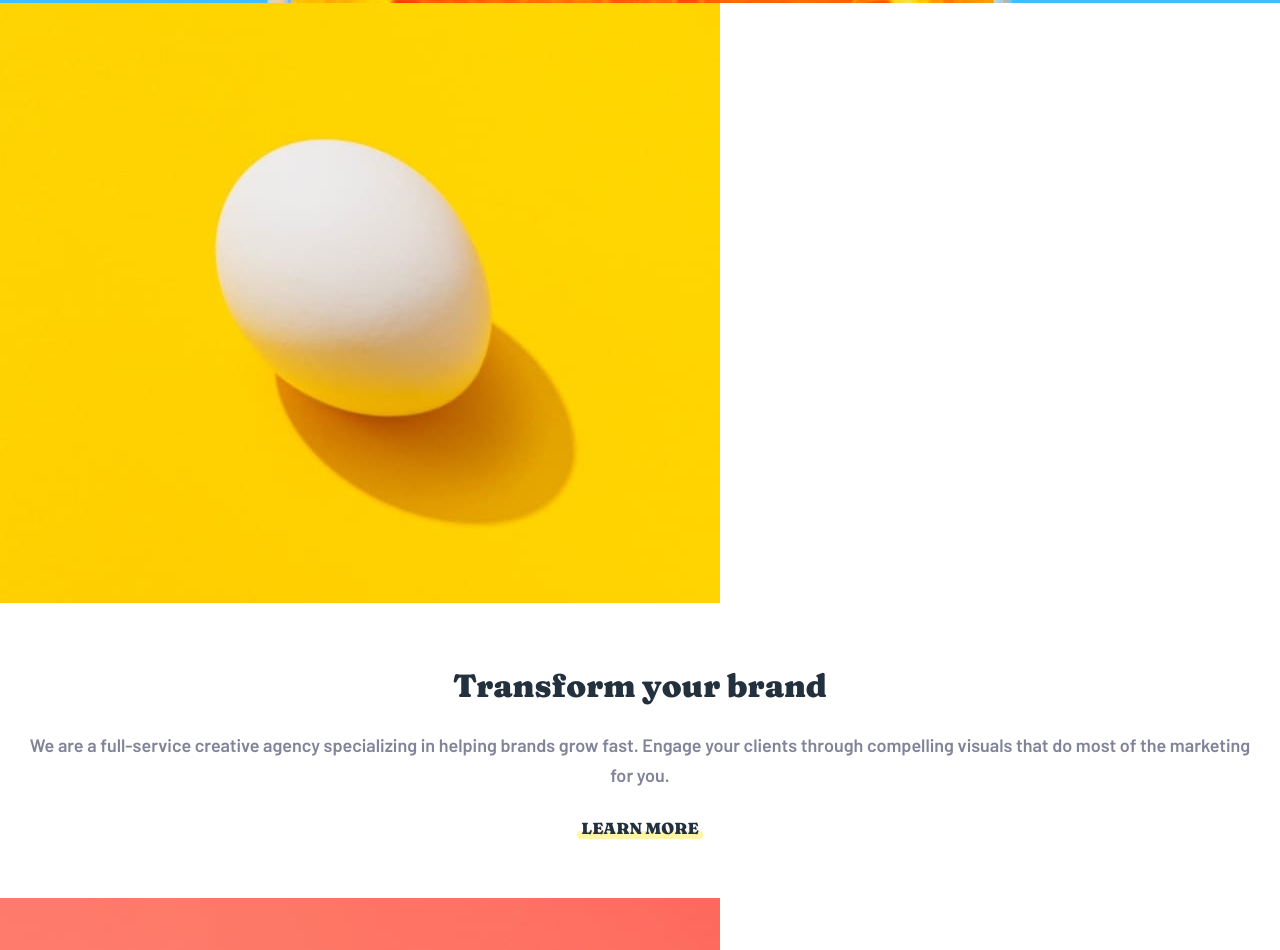
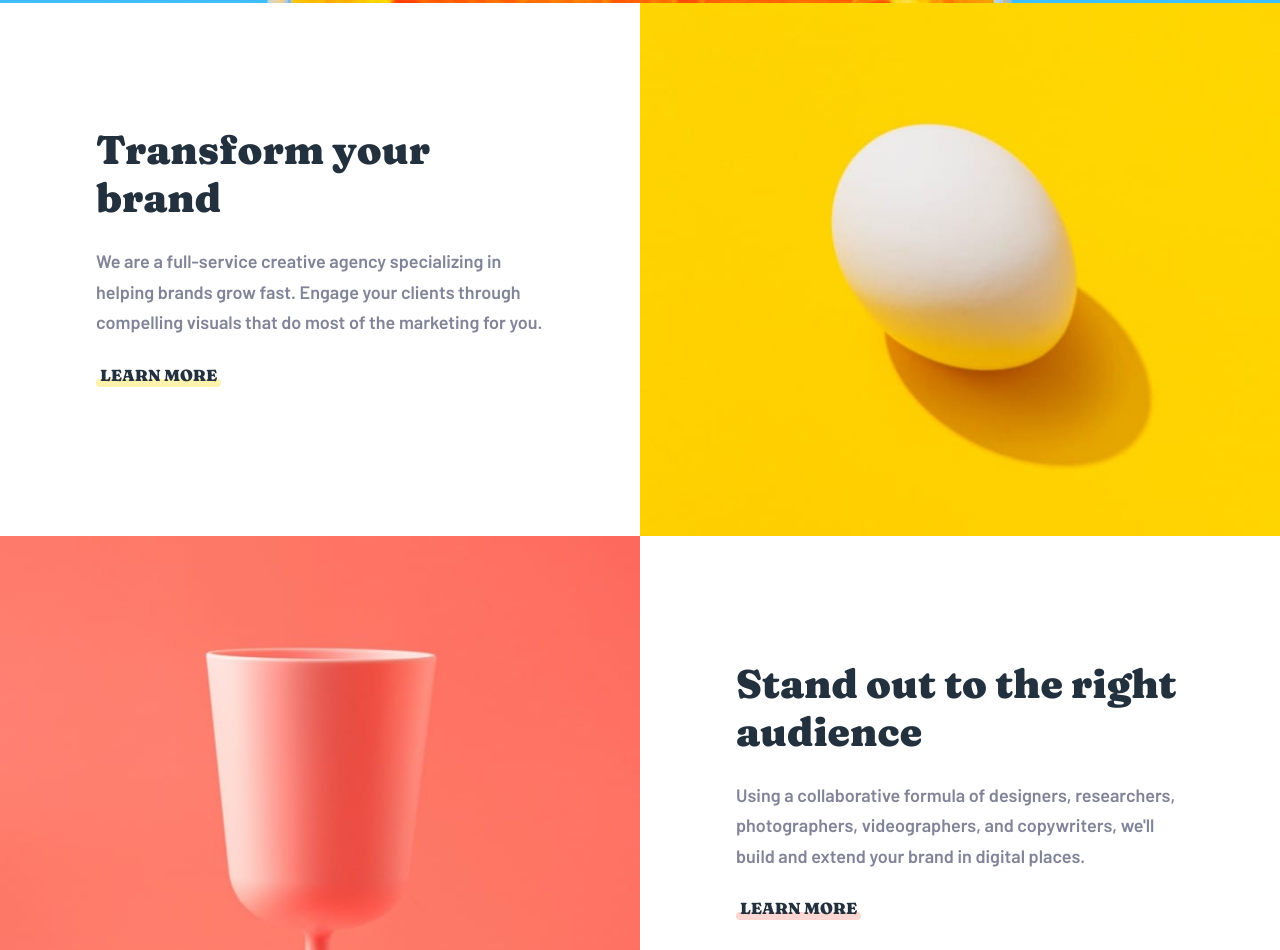
Before and after one commit to jumiranda5/fm-junior-sunnyside-agency-landing-page, a plain HTML site: page index.html in a window 1280 px wide. Shown: the part 708-1658 px from the top of the page. Drawn offline with Linux system fonts and the light colour scheme; files whose address does not match are found by name.

Commit message:
Add About section styles for desktop

```diff
--- a/index.html
+++ b/index.html
@@ -45,11 +45,13 @@
     </header>
 
     <section class="about">
-        <picture class="about-image">
+        <picture class="about-image brand">
             <source media="(min-width: 768px)" srcset="./images/desktop/image-transform.jpg">
             <img src="./images/mobile/image-transform.jpg" alt="">
         </picture>
-        <div class="about-content">
+
+        <div class="about-content brand">
+            <div>
                 <h2 class="about-title">Transform your brand</h2>
                 <p class="about-text">
                     We are a full-service creative agency specializing in helping brands grow fast.
@@ -57,15 +59,19 @@
                 </p>
                 <a href="#" class="link-learn-more"><span>Learn more</span></a>
             </div>
+        </div>
 
-        <picture class="about-image">
+        <picture class="about-image audience">
             <source media="(min-width: 768px)" srcset="./images/desktop/image-stand-out.jpg">
             <img src="./images/mobile/image-stand-out.jpg" alt="">
         </picture>
+
         <div class="about-content audience">
+            <div>
                 <h2 class="about-title">Stand out to the right audience</h2>
                 <p class="about-text">Using a collaborative formula of designers, researchers, photographers, videographers, and copywriters, we'll build and extend your brand in digital places.</p>
                 <a href="" class="link-learn-more"><span>Learn more</span></a>
+            </div>
         </div>
     </section>
 
--- a/styles/style.css
+++ b/styles/style.css
@@ -122,8 +122,6 @@ button {
     --clr-text-design: hsl(167, 40%, 24%);
     --clr-text-photography: hsl(198, 62%, 26%);
     --clr-footer: hsl(168, 34%, 41%);
-
-    --width-wrapper: 87%;
 }
 
 body {
@@ -321,7 +319,7 @@ header {
 
 /* DESKTOP */
 
-@media (min-width: 48rem) {
+@media (min-width: 60rem) {
 
     .menu-button {
         display: none;
@@ -390,6 +388,12 @@ header {
     width: 100%;
 }
 
+.about-image img {
+    object-fit: cover;
+    object-position: center;
+    min-width: 100%;
+}
+
 .about-content {
     padding: 2rem 1.5rem;
     text-align: center;
@@ -433,3 +437,42 @@ header {
     position: relative;
     z-index: 2;
 }
+
+@media (min-width:60rem) {
+
+    .about {
+        display: grid;
+        grid-template-columns: repeat(2, 1fr);
+    }
+
+    .about-content.brand {
+        grid-column: 1 / 2;
+        grid-row: 1 / 2;
+    }
+
+    .about-image.brand {
+        grid-column: 2 / -1;
+    }
+
+    .about-content {
+        display: flex;
+        flex-flow: column wrap;
+        justify-content: center;
+        align-items: center;
+        padding: 2rem 3rem;
+        text-align: start;
+    }
+
+    .about-title,
+    .about-text { max-width: 28rem; }
+
+    .about-title {
+        margin: 0 0 1.5rem;
+        font-size: 2.5rem;
+    }
+
+    .link-learn-more {
+        align-self: start;
+    }
+
+}
```
Lines whose indentation alone changed are shown as unchanged.
